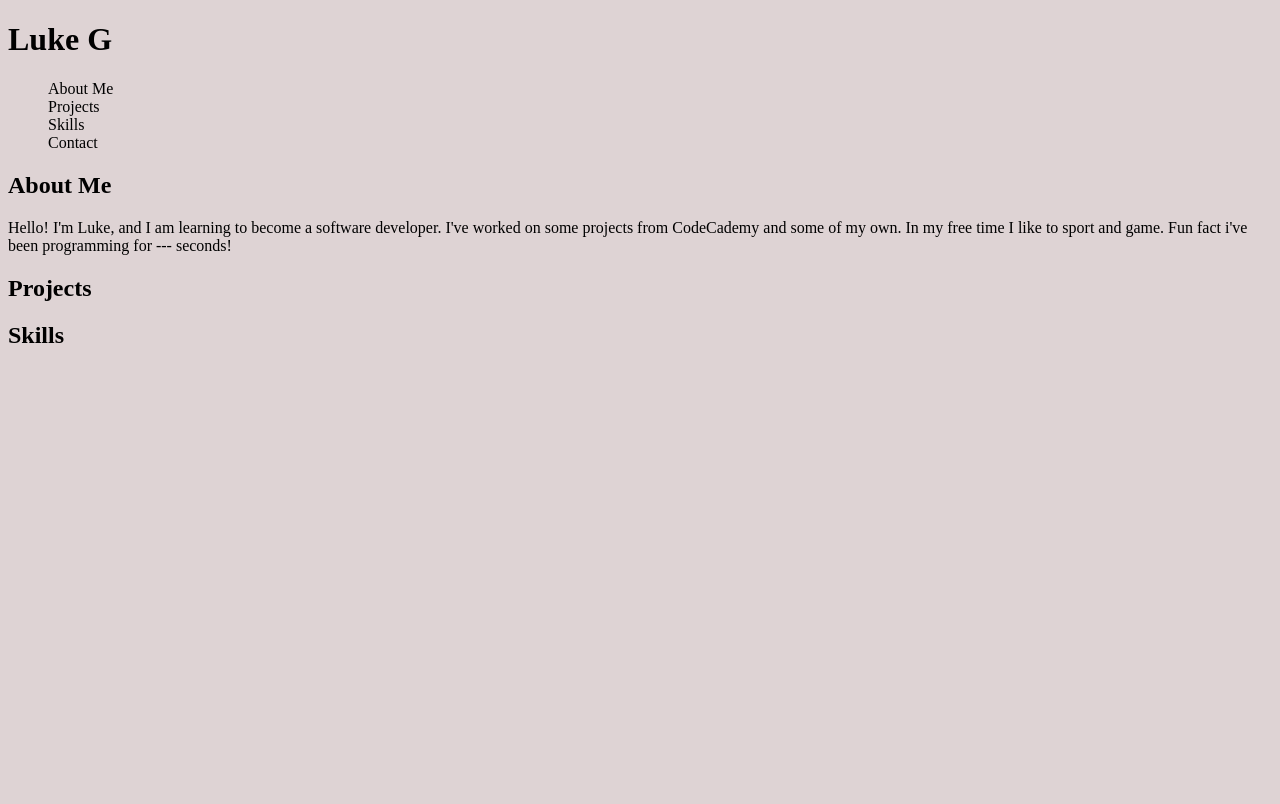
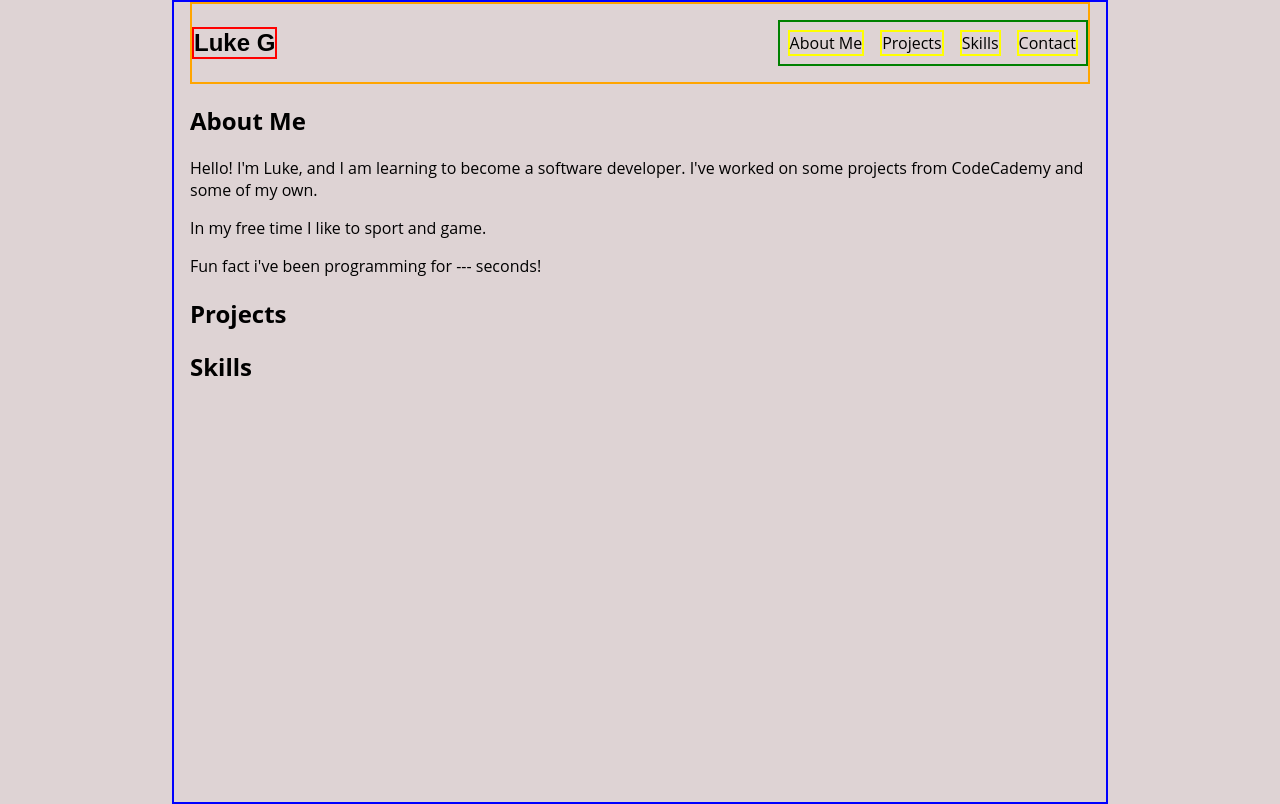
Before and after one commit to BizLukeG/PortfolioSite, a plain HTML site: page index.html in a window 1280 px wide. Drawn offline with Linux system fonts and the light colour scheme.

Commit message:
add basic html and css

```diff
--- a/index.html
+++ b/index.html
@@ -9,13 +9,13 @@
 </head>
 <body>
   <header>
-    <h1>Luke G</h1>
     <nav>
-      <ul>
-        <li>About Me</li>
-        <li>Projects</li>
-        <li>Skills</li>
-        <li>Contact</li>
+      <h1>Luke G</h1>
+      <ul class="navigation-items">
+        <li class="navigation-item">About Me</li>
+        <li class="navigation-item">Projects</li>
+        <li class="navigation-item">Skills</li>
+        <li class="navigation-item">Contact</li>
       </ul>
     </nav>
   </header>
@@ -24,9 +24,11 @@
     <h2>About Me</h2>
       <p>Hello! I'm Luke, and I am learning to become a software developer.
         I've worked on some projects from CodeCademy and some of my own.
-        In my free time I like to sport and game.
-        Fun fact i've been programming for --- seconds!
+
       </p>
+      <p>In my free time I like to sport and game.
+      </p>
+      <p>Fun fact i've been programming for --- seconds!</p>
     <h2>Projects</h2>
     <h2>Skills</h2>
   </main>
--- a/resources/index.css
+++ b/resources/index.css
@@ -1,7 +1,52 @@
-ul {
-  list-style-type: none;
+html,
+body {
+  height: 100%;
+
 }
 
 body {
   background-color: rgb(222, 211, 212);
+  font-family: "Open Sans", sans-serif;
+  margin: 0;
+  padding: 0 16px;
+  max-width: 900px;
+  margin: 0 auto;
+  display: flex;
+  flex-direction: column;
+  border: 2px solid blue;
 }
+
+nav{
+  border: 2px solid orange;
+  display: flex;
+  padding: 16px 0px;
+  align-items: center;
+  /* margin: 15px 20px */;
+
+}
+
+.navigation-items{
+  border: 2px solid green;
+  display: flex;
+  list-style-type: none;
+  padding: 0;
+  align-items: center;
+  margin: 0;
+  /* causes nav items to be on far right of nav */
+  margin-left: auto;
+
+}
+
+.navigation-item{
+  margin: 8px;
+  border: 2px solid yellow;
+}
+
+
+
+h1{
+  font-family: "Proza Libre", sans-serif;
+  margin: 0px;
+
+  border: 2px solid red;
+}
```
